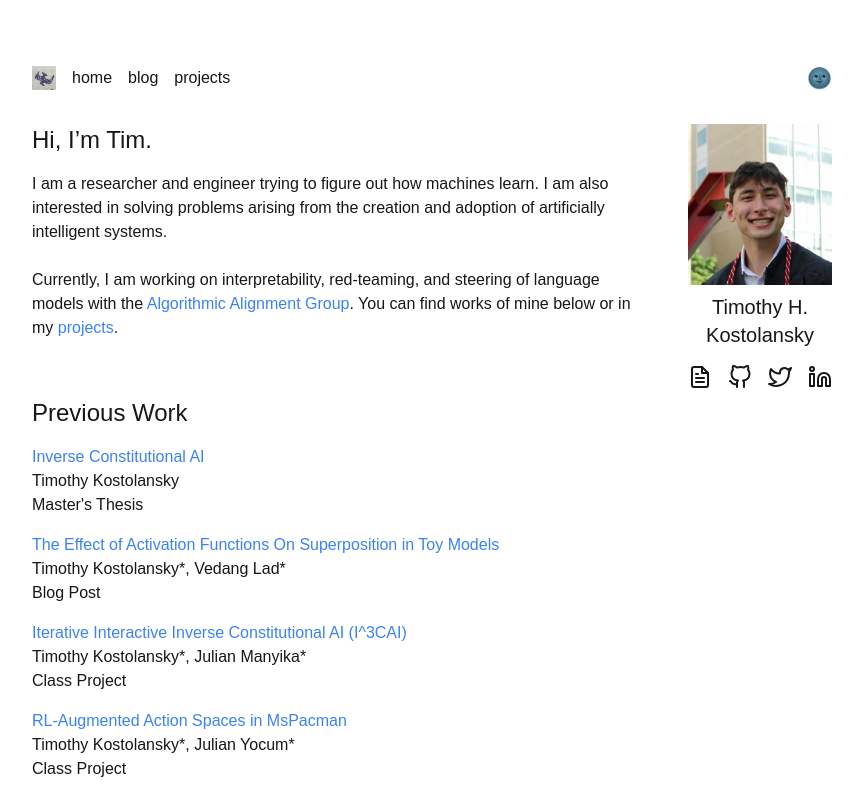
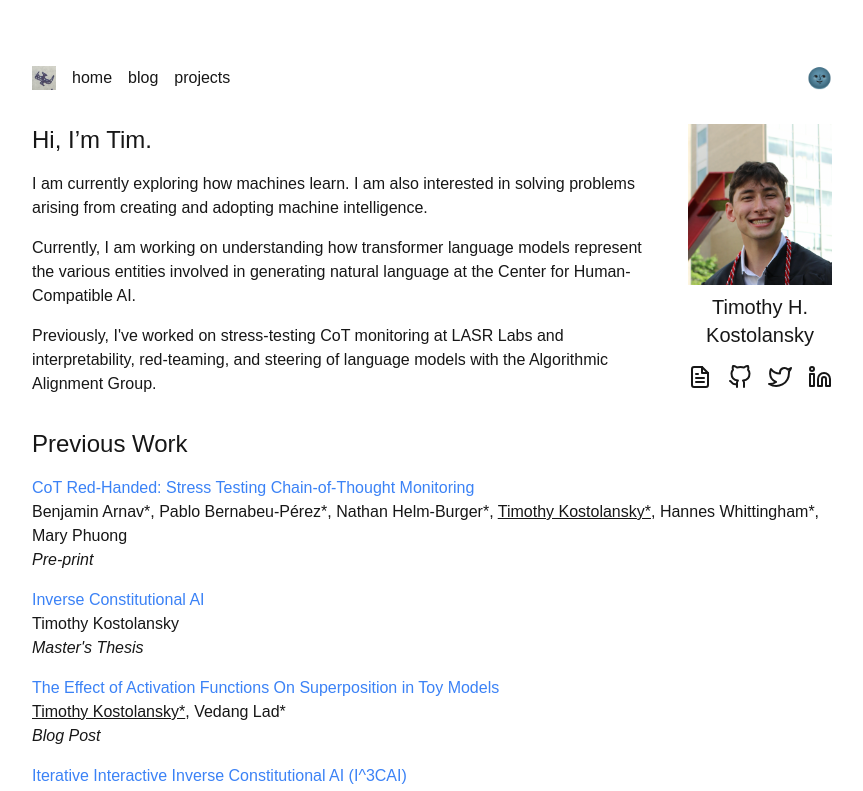
Before and after one commit to tim0120/tim0120.github.io, a Next.js app: page / in a window 1280 px wide. Shown: the top 791 px of the page, without its empty margins (208-1071 px from the left). Built offline with nearby package versions, Linux system fonts and the light colour scheme.

Commit message:
lasr and chai updates :)

```diff
--- a/src/app/page.tsx
+++ b/src/app/page.tsx
@@ -11,10 +11,17 @@ export default function Home() {
           <h1 className="text-2xl mb-4">
             Hi, I&rsquo;m Tim.
           </h1>
-          <p className="text-md">
-            I am a researcher and engineer trying to figure out how machines learn. I am also interested in solving problems arising from the creation and adoption of artificially intelligent systems.<br /><br />
-            Currently, I am working on interpretability, red-teaming, and steering of language models with the <Link href="https://algorithmicalignment.csail.mit.edu/" className="text-blue-500 hover:underline">Algorithmic Alignment Group</Link>. You can find works of mine below or in my <Link href="/projects" className="text-blue-500 hover:underline">projects</Link>.
-          </p>
+          <div className="text-md space-y-4">
+            <p>
+              I am currently exploring how machines learn. I am also interested in solving problems arising from creating and adopting machine intelligence.
+            </p>
+            <p>
+              Currently, I am working on understanding how transformer language models represent the various entities involved in generating natural language at <Link href="https://humancompatible.ai" className="hover:underline">the Center for Human-Compatible AI</Link>.
+            </p>
+            <p>
+              Previously, I&apos;ve worked on <Link href="https://arxiv.org/abs/2505.23575" className="hover:underline">stress-testing CoT monitoring</Link> at <Link href="https://lasrlabs.org" className="hover:underline">LASR Labs</Link> and <Link href="https://dspace.mit.edu/handle/1721.1/156804" className="hover:underline">interpretability, red-teaming, and steering of language models</Link> with the <Link href="https://algorithmicalignment.csail.mit.edu/" className="hover:underline">Algorithmic Alignment Group</Link>.
+            </p>
+          </div>
         </div>
         <div className="text-center">
           <Image
@@ -24,23 +31,23 @@ export default function Home() {
             height={300}
             className="mx-auto sm:w-48 sm:h-auto"
           />
-          <h1 className="text-xl mt-2">Timothy H. Kostolansky</h1>
+          <h2 className="text-xl mt-2">Timothy H. Kostolansky</h2>
           <div className="flex justify-center space-x-4 mt-4">
             {[
-              { href: "/documents/resume.pdf", src: "/images/file-text.svg" },
-              { href: "https://github.com/tim0120", src: "/images/github.svg" },
-              { href: "https://twitter.com/thkostolansky", src: "/images/twitter.svg" },
-              { href: "https://linkedin.com/in/thkostolansky", src: "/images/linkedin.svg" }
+              { href: "/documents/resume.pdf", src: "/images/file-text.svg", label: "Resume" },
+              { href: "https://github.com/tim0120", src: "/images/github.svg", label: "GitHub" },
+              { href: "https://twitter.com/thkostolansky", src: "/images/twitter.svg", label: "Twitter" },
+              { href: "https://linkedin.com/in/thkostolansky", src: "/images/linkedin.svg", label: "LinkedIn" }
             ].map((link, index) => (
-              <Link key={index} href={link.href} target="_blank" rel="noopener noreferrer">
+              <Link key={index} href={link.href} target="_blank" rel="noopener noreferrer" aria-label={link.label}>
                 <ThemeAwareSvg src={link.src} />
               </Link>
             ))}
           </div>
         </div>
       </div>
-      <div>
-        <h1 className="text-2xl mb-4">Previous Work</h1>
+      <div className="mt-8">
+        <h2 className="text-2xl mb-4">Previous Work</h2>
         <Publications />
       </div>
     </div>
--- a/src/components/Publications.tsx
+++ b/src/components/Publications.tsx
@@ -1,6 +1,12 @@
 import Link from "next/link"
 
 const publications = [
+  {
+    title: "CoT Red-Handed: Stress Testing Chain-of-Thought Monitoring",
+    authors: "Benjamin Arnav*, Pablo Bernabeu-Pérez*, Nathan Helm-Burger*, Timothy Kostolansky*, Hannes Whittingham*, Mary Phuong",
+    link: "https://arxiv.org/abs/2505.23575",
+    publisher: "Pre-print"
+  },
   {
     title: "Inverse Constitutional AI",
     authors: "Timothy Kostolansky",
@@ -27,12 +33,35 @@ const publications = [
   }
 ]
 
+function underlineMyName(authors: string) {
+  const regex = /Timothy Kostolansky\*?/g;
+  const matches = authors.match(regex);
+  if (
+    matches &&
+    matches.length === 1 &&
+    authors.trim() === matches[0]
+  ) {
+    return authors;
+  }
+  return authors.split(regex).reduce((acc, part, idx, arr) => {
+    acc.push(part);
+    if (idx < arr.length - 1) {
+      acc.push(
+        <span key={idx} className="underline">
+          {matches && matches[idx] ? matches[idx] : "Timothy Kostolansky"}
+        </span>
+      );
+    }
+    return acc;
+  }, [] as React.ReactNode[]);
+}
+
 const Publication = ({ title, authors, link, publisher }: { title: string; authors: string; link: string; publisher: string; }) => {
   return (
     <>
       <Link href={link} className="text-md text-blue-500 hover:underline">{title}</Link><br />
-      <p className="text-md">{authors}</p>
-      {publisher && <p className="text-md">{publisher}</p>}
+      <p className="text-md">{underlineMyName(authors)}</p>
+      {publisher && <p className="text-md italic">{publisher}</p>}
     </>
   );
 }
```
Also changed, not shown: 1 other file (tests, documents, lock files or other folders).
